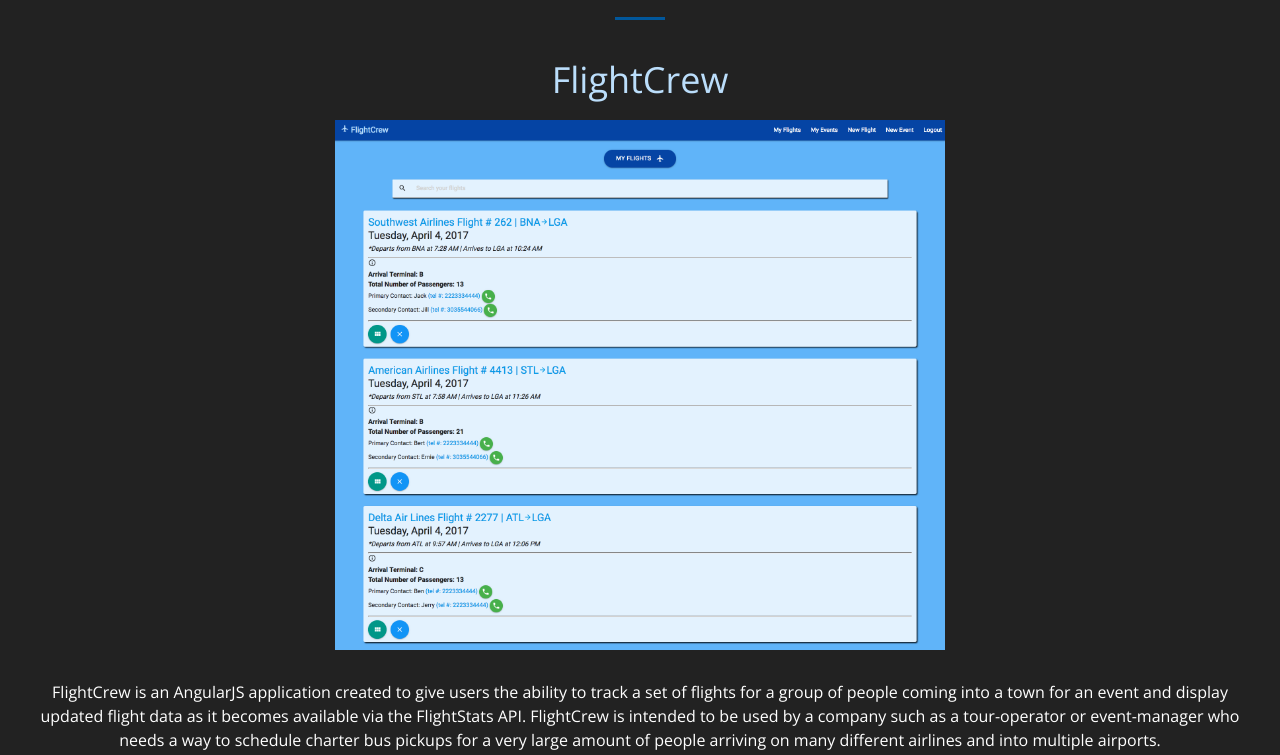
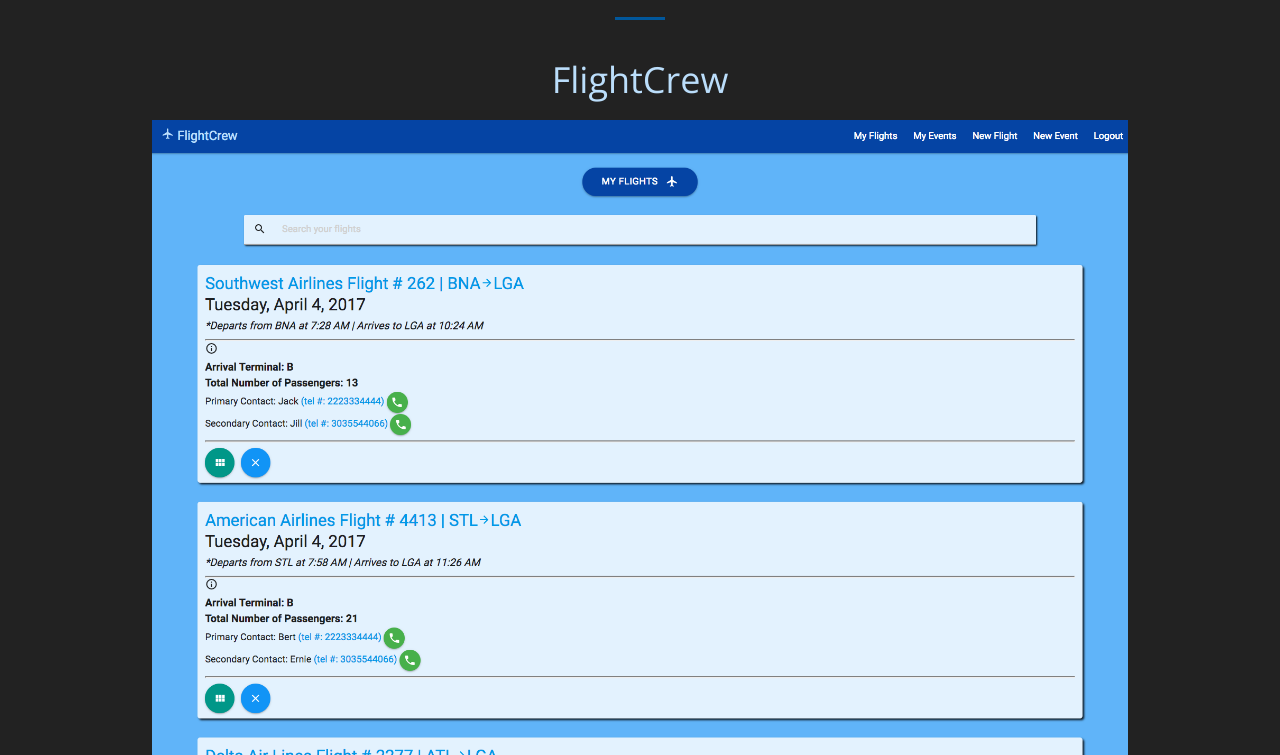
Before and after one commit to barfootaaron/barfootaaron.github.io, a website: page index.html in a window 1280 px wide. Shown: the part 3270-4025 px from the top of the page. Drawn offline with nearby package versions, Linux system fonts and the light colour scheme.

Commit message:
change image sizes

```diff
--- a/css/main.css
+++ b/css/main.css
@@ -68,8 +68,8 @@
 }
 
 .project-img {
-	width: 50%;
-	height: 30%;
+	width: 80%;
+	height: 60%;
 	margin: auto auto 30px auto;
 	text-align: center;
 }
```
